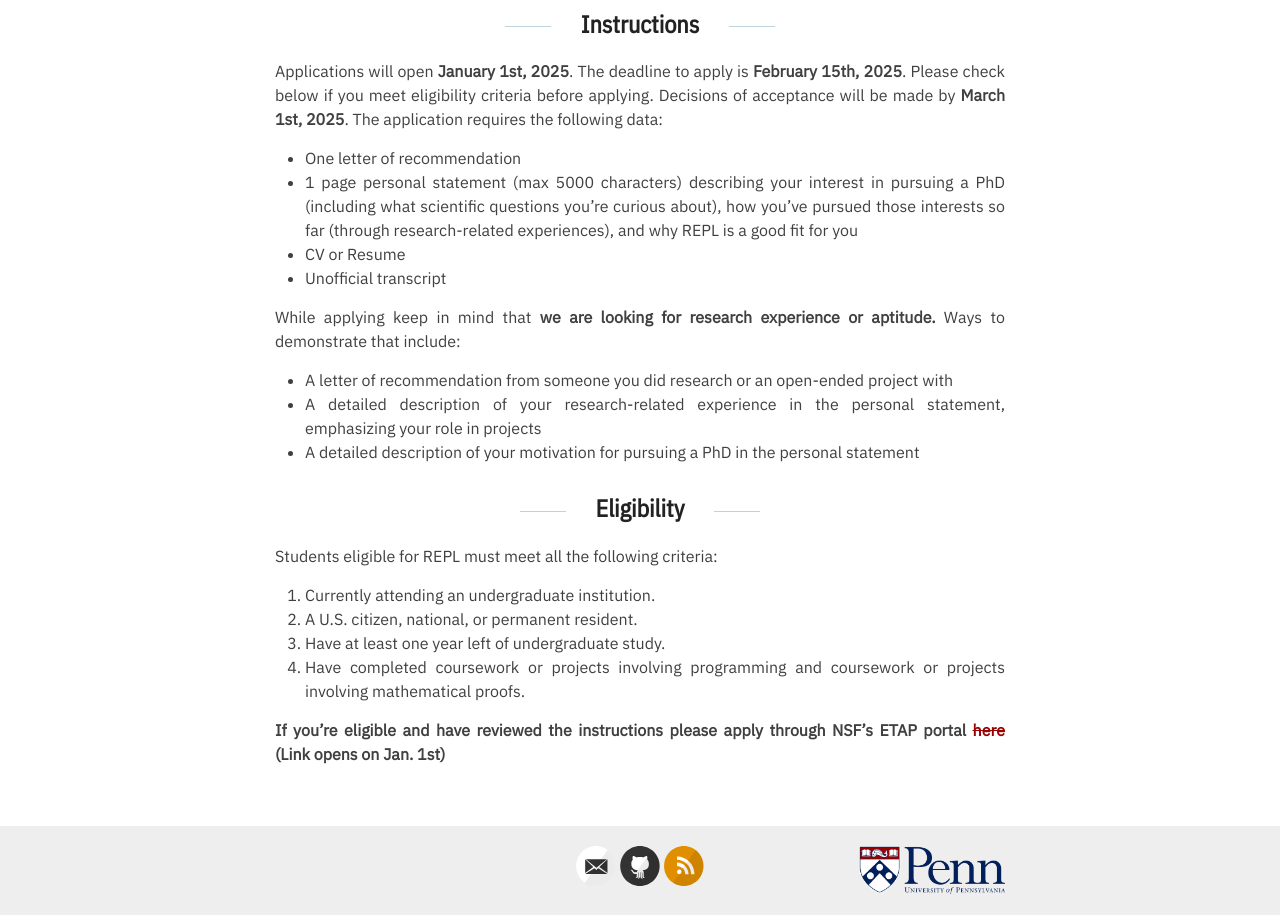
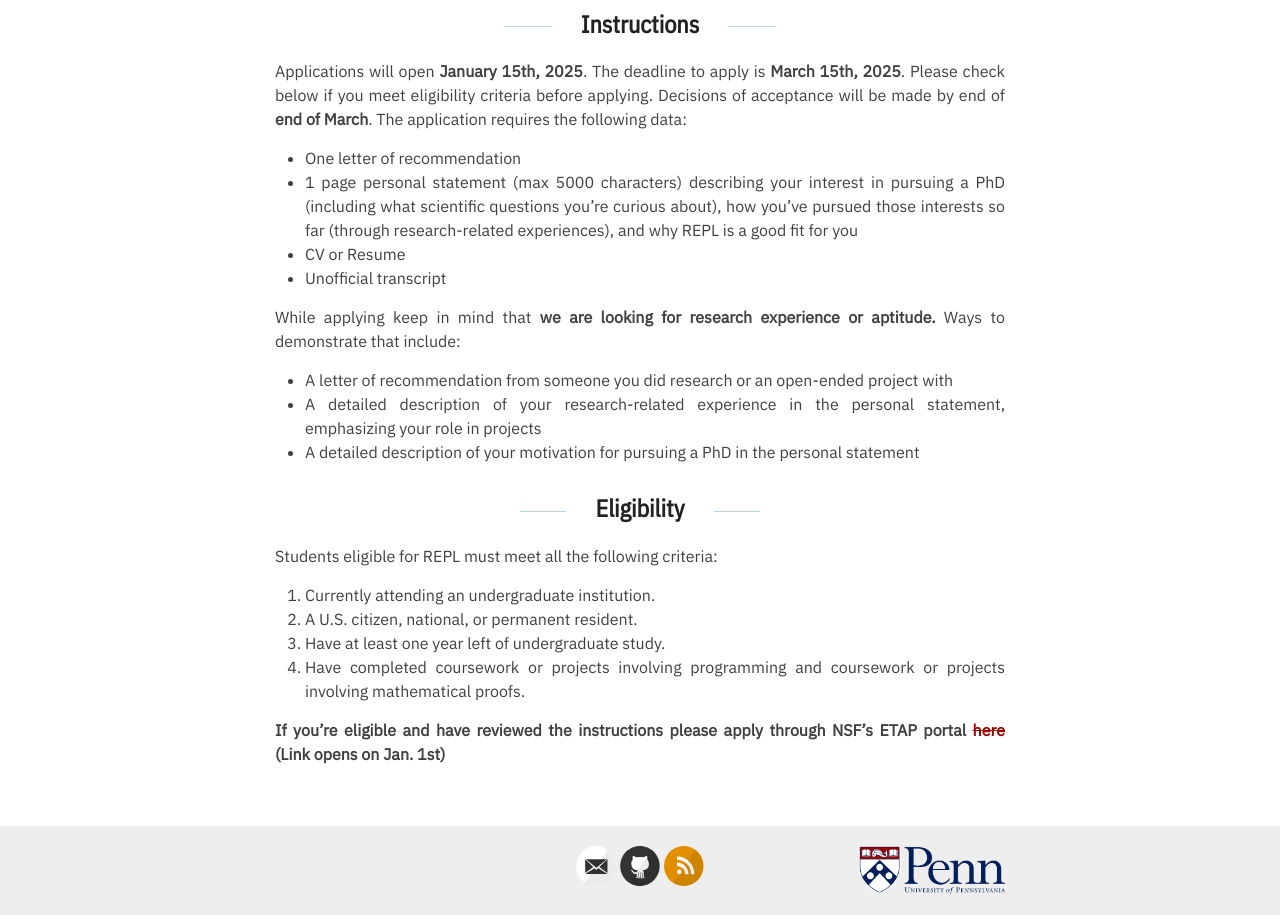
Before and after one commit to penn-repl/apply, a Jekyll site: the page built from _pages/apply.md, in a window 1280 px wide. Shown: the part 690-1605 px from the top of the page. Built offline with Jekyll 4.4.1, drawn with Linux system fonts in a browser that asks for light colours.

Commit message:
Update apply.md

```diff
--- a/_pages/apply.md
+++ b/_pages/apply.md
@@ -8,7 +8,7 @@ permalink: /apply/
 
 ## Instructions
 
-Applications will open **January 1st, 2025**. The deadline to apply is **February 15th, 2025**. Please check below if you meet eligibility criteria before applying. Decisions of acceptance will be made by **March 1st, 2025**. The application requires the following data:
+Applications will open **January 15th, 2025**. The deadline to apply is **March 15th, 2025**. Please check below if you meet eligibility criteria before applying. Decisions of acceptance will be made by end of **end of March**. The application requires the following data:
 
 - One letter of recommendation
 - 1 page personal statement (max 5000 characters) describing your interest in pursuing a PhD (including what scientific questions you're curious about), how you've pursued those interests so far (through research-related experiences), and why REPL is a good fit for you
```
